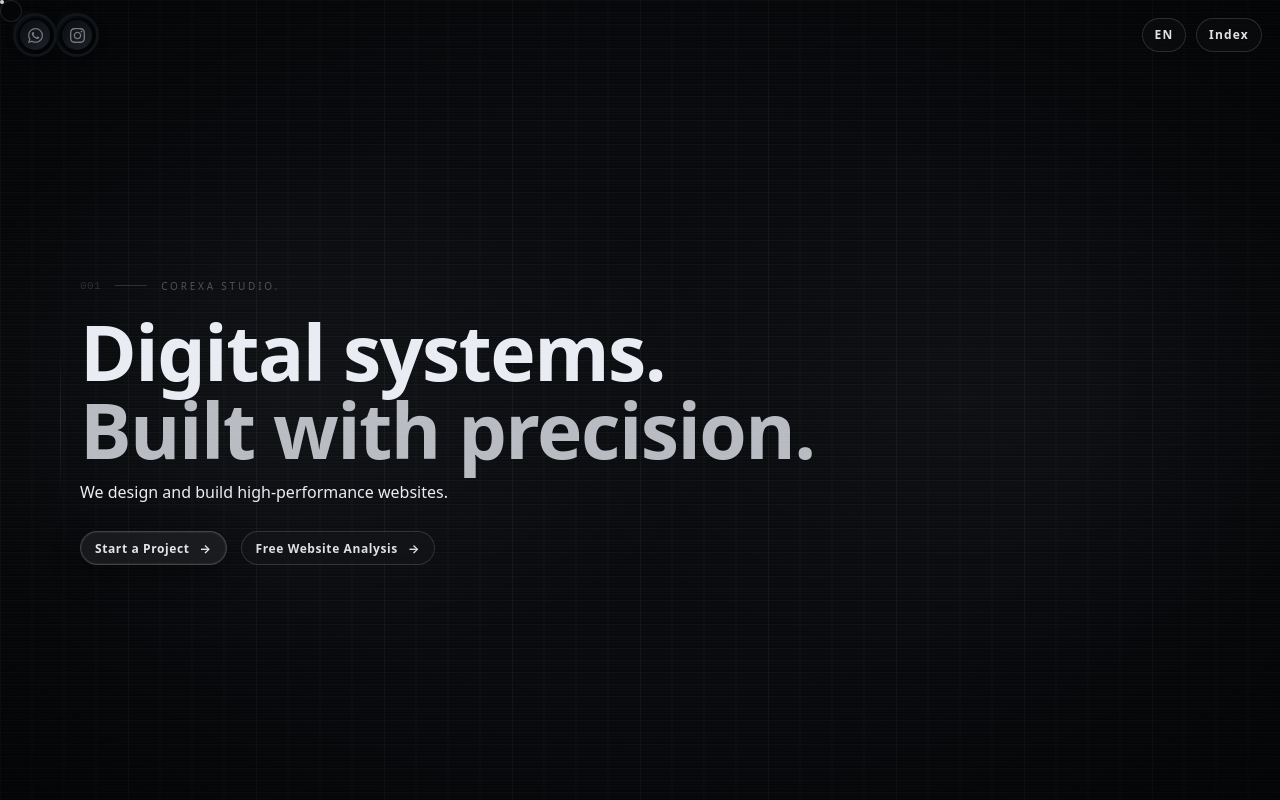
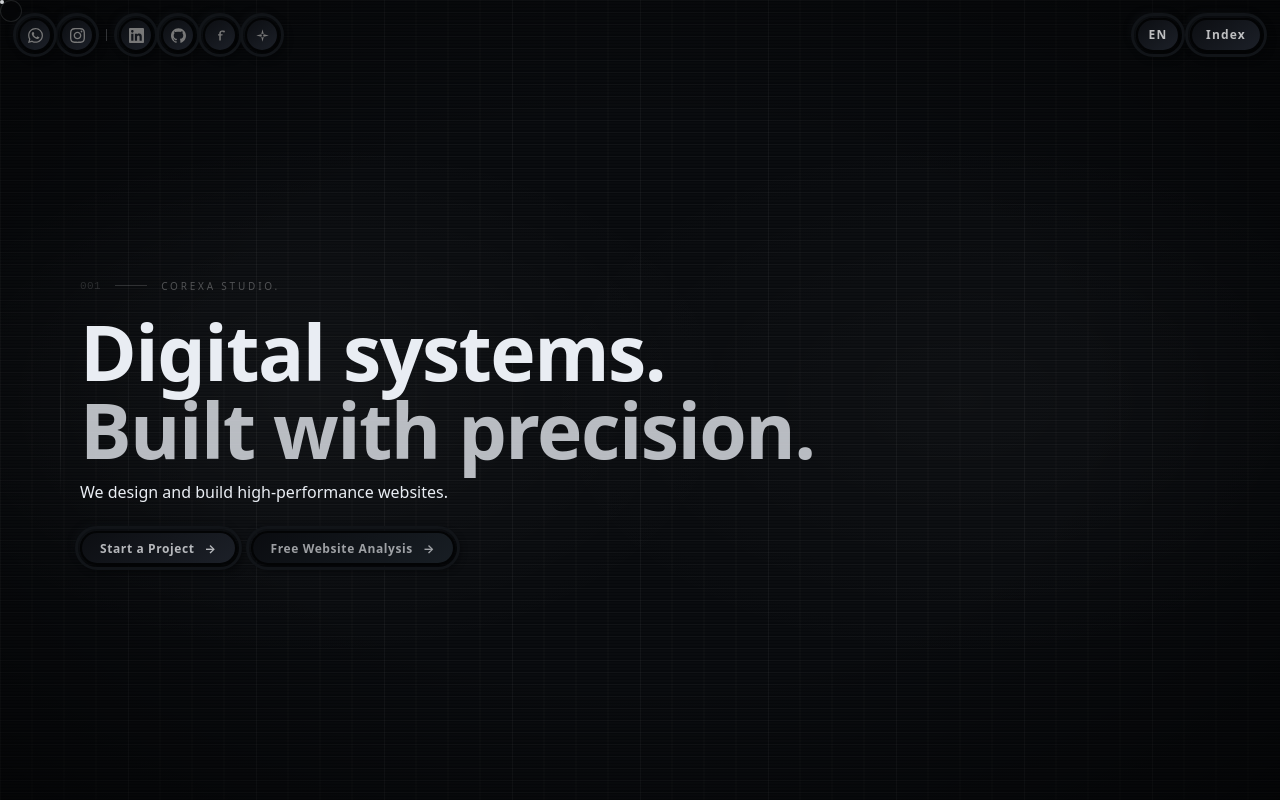
Before and after one commit to LucasHuDev/corexa-narrative, a React (Vite) app: page / in a window 1280 px wide. Shown: the top 800 px of the page. Built offline with nearby package versions, Linux system fonts and the light colour scheme.

Commit message:
feat: social profile buttons + unified button system + SEO fixes

```diff
--- a/src/components/SideNav.jsx
+++ b/src/components/SideNav.jsx
@@ -14,6 +14,12 @@ const WA_NUMBERS = [
 ];
 
 const IG_URL = "https://www.instagram.com/corexa.studio/";
+const LI_URL = "https://www.linkedin.com/in/lucas-huenul-4328853ab/";
+const GH_URL = "https://github.com/LucasHuDev";
+const FIVERR_URL = "https://www.fiverr.com/corexastudio";
+const CONTRA_URL = "https://contra.com/corexastudio";
+
+// ─── Icons ────────────────────────────────────────────────────────────────────
 
 const IconWA = () => (
   <svg
@@ -39,6 +45,60 @@ const IconIG = () => (
   </svg>
 );
 
+const IconLI = () => (
+  <svg
+    width="15"
+    height="15"
+    viewBox="0 0 24 24"
+    fill="currentColor"
+    aria-hidden="true"
+  >
+    <path d="M20.447 20.452h-3.554v-5.569c0-1.328-.027-3.037-1.852-3.037-1.853 0-2.136 1.445-2.136 2.939v5.667H9.351V9h3.414v1.561h.046c.477-.9 1.637-1.85 3.37-1.85 3.601 0 4.267 2.37 4.267 5.455v6.286zM5.337 7.433a2.062 2.062 0 01-2.063-2.065 2.064 2.064 0 112.063 2.065zm1.782 13.019H3.555V9h3.564v11.452zM22.225 0H1.771C.792 0 0 .774 0 1.729v20.542C0 23.227.792 24 1.771 24h20.451C23.2 24 24 23.227 24 22.271V1.729C24 .774 23.2 0 22.222 0h.003z" />
+  </svg>
+);
+
+const IconGH = () => (
+  <svg
+    width="15"
+    height="15"
+    viewBox="0 0 24 24"
+    fill="currentColor"
+    aria-hidden="true"
+  >
+    <path d="M12 .297c-6.63 0-12 5.373-12 12 0 5.303 3.438 9.8 8.205 11.385.6.113.82-.258.82-.577 0-.285-.01-1.04-.015-2.04-3.338.724-4.042-1.61-4.042-1.61C4.422 18.07 3.633 17.7 3.633 17.7c-1.087-.744.084-.729.084-.729 1.205.084 1.838 1.236 1.838 1.236 1.07 1.835 2.809 1.305 3.495.998.108-.776.417-1.305.76-1.605-2.665-.3-5.466-1.332-5.466-5.93 0-1.31.465-2.38 1.235-3.22-.135-.303-.54-1.523.105-3.176 0 0 1.005-.322 3.3 1.23.96-.267 1.98-.399 3-.405 1.02.006 2.04.138 3 .405 2.28-1.552 3.285-1.23 3.285-1.23.645 1.653.24 2.873.12 3.176.765.84 1.23 1.91 1.23 3.22 0 4.61-2.805 5.625-5.475 5.92.42.36.81 1.096.81 2.22 0 1.606-.015 2.896-.015 3.286 0 .315.21.69.825.57C20.565 22.092 24 17.592 24 12.297c0-6.627-5.373-12-12-12" />
+  </svg>
+);
+
+const IconFiverr = () => (
+  <svg
+    width="15"
+    height="15"
+    viewBox="0 0 24 24"
+    fill="currentColor"
+    aria-hidden="true"
+  >
+    <path d="M14.5 4C12 4 10 6 10 8.5V10H8v2h2v8h2.5v-8H15l.5-2h-3V8.5C12.5 7.1 13.4 6 14.5 6c.6 0 1.1.2 1.5.5l1-2C16.3 4.2 15.4 4 14.5 4z" />
+    <circle cx="17.5" cy="5.5" r="1.5" />
+  </svg>
+);
+
+const IconContra = () => (
+  <svg
+    width="15"
+    height="15"
+    viewBox="0 0 24 24"
+    fill="currentColor"
+    aria-hidden="true"
+  >
+    <polygon points="12,2 14,10 12,9 10,10" />
+    <polygon points="22,12 14,14 13,12 14,10" />
+    <polygon points="12,22 10,14 12,15 14,14" />
+    <polygon points="2,12 10,10 11,12 10,14" />
+  </svg>
+);
+
+// ─── Component ────────────────────────────────────────────────────────────────
+
 export default function SideNav() {
   const { t, lang } = useI18n();
   const [open, setOpen] = useState(false);
@@ -57,12 +117,17 @@ export default function SideNav() {
     { id: "contact", labelKey: "nav_request" },
   ];
 
+  const PROFILE_LINKS = [
+    { url: LI_URL, label: "LinkedIn", Icon: IconLI },
+    { url: GH_URL, label: "GitHub", Icon: IconGH },
+    { url: FIVERR_URL, label: "Fiverr", Icon: IconFiverr },
+    { url: CONTRA_URL, label: "Contra", Icon: IconContra },
+  ];
+
   useEffect(() => {
     if (!waOpen) return;
     const handler = (e) => {
-      if (waRef.current && !waRef.current.contains(e.target)) {
-        setWaOpen(false);
-      }
+      if (waRef.current && !waRef.current.contains(e.target)) setWaOpen(false);
     };
     document.addEventListener("mousedown", handler);
     return () => document.removeEventListener("mousedown", handler);
@@ -85,8 +150,7 @@ export default function SideNav() {
     const prevOverflow = document.documentElement.style.overflow;
     document.documentElement.style.overflow = "hidden";
     requestAnimationFrame(() => {
-      const first = panelRef.current?.querySelector("button, a");
-      first?.focus?.();
+      panelRef.current?.querySelector("button, a")?.focus?.();
     });
     return () => {
       document.documentElement.style.overflow = prevOverflow || "";
@@ -112,12 +176,8 @@ export default function SideNav() {
     });
   };
 
-  const getWaMessage = () => {
-    return String(lang).startsWith("es") ? WA_MSG_ES : WA_MSG_EN;
-  };
-
   const openWA = (number) => {
-    const msg = getWaMessage();
+    const msg = String(lang).startsWith("es") ? WA_MSG_ES : WA_MSG_EN;
     window.open(
       `https://wa.me/${number}?text=${encodeURIComponent(msg)}`,
       "_blank",
@@ -126,9 +186,14 @@ export default function SideNav() {
     setWaOpen(false);
   };
 
+  const openURL = (url) => window.open(url, "_blank", "noopener,noreferrer");
+
+  // ─── Topbar ───────────────────────────────────────────────────────────────
+
   const topbar = (
     <div className="topbar" aria-label="Top controls">
       <div className="social-btns">
+        {/* WhatsApp */}
         <div className="wa-wrap" ref={waRef}>
           <button
             className="icon-btn"
@@ -158,15 +223,33 @@ export default function SideNav() {
           )}
         </div>
 
+        {/* Instagram */}
         <button
           className="icon-btn"
           type="button"
           aria-label="Instagram"
-          onClick={() => window.open(IG_URL, "_blank", "noopener,noreferrer")}
+          onClick={() => openURL(IG_URL)}
           data-cursor="hover"
         >
           <IconIG />
         </button>
+
+        {/* Separator */}
+        <span className="social-btns__sep" aria-hidden="true" />
+
+        {/* Profile links: LinkedIn, GitHub, Fiverr, Contra */}
+        {PROFILE_LINKS.map(({ url, label, Icon }) => (
+          <button
+            key={label}
+            className="icon-btn"
+            type="button"
+            aria-label={label}
+            onClick={() => openURL(url)}
+            data-cursor="hover"
+          >
+            <Icon />
+          </button>
+        ))}
       </div>
 
       <div className="topbar__right">
@@ -185,6 +268,8 @@ export default function SideNav() {
       </div>
     </div>
   );
+
+  // ─── Render ───────────────────────────────────────────────────────────────
 
   return (
     <>
--- a/src/i18n/translations.js
+++ b/src/i18n/translations.js
@@ -117,10 +117,10 @@ export const translations = {
     form_error_send: "Send failed. Try again in a moment.",
 
     next_title: "What happens next",
-    next_1: "Reply in 24–48 hours",
-    next_2: "Scope + timeline proposal",
-    next_3: "Build plan with milestones",
-    next_4: "Launch + optimization pass",
+    next_1: "Reply in 24–48 hours.",
+    next_2: "Scope + timeline proposal.",
+    next_3: "Build plan with milestones.",
+    next_4: "Launch + optimization pass.",
 
     // Philosophy
     philo_aria: "Philosophy",
@@ -314,10 +314,10 @@ export const translations = {
     form_error_send: "No se pudo enviar. Probá de nuevo en un momento.",
 
     next_title: "Próximos pasos",
-    next_1: "Respuesta en 24–48 horas",
-    next_2: "Propuesta de alcance + timeline",
-    next_3: "Plan de desarrollo con hitos",
-    next_4: "Lanzamiento + optimización",
+    next_1: "Respuesta en 24–48 horas.",
+    next_2: "Propuesta de alcance + timeline.",
+    next_3: "Plan de desarrollo con hitos.",
+    next_4: "Lanzamiento + optimización.",
 
     // Philosophy
     philo_aria: "Filosofía",
--- a/src/styles/app.css
+++ b/src/styles/app.css
@@ -556,7 +556,7 @@
 }
 
 .next__item::before {
-  content: "â€”";
+  content: "-";
   position: absolute;
   left: 0;
   color: rgba(245, 247, 250, 0.35);
@@ -856,11 +856,11 @@
 
 .btn {
   appearance: none;
-  border: 1px solid rgba(255, 255, 255, 0.14);
-  background: rgba(255, 255, 255, 0.04);
-  color: rgba(245, 247, 250, 0.92);
+  border: 2px solid #030405;
+  background-image: linear-gradient(145deg, #0c0e12, #1c2028);
+  color: rgba(245, 247, 250, 0.72);
   border-radius: 999px;
-  padding: 10px 14px;
+  padding: 10px 18px;
   height: 34px;
   font: inherit;
   font-weight: 650;
@@ -871,23 +871,30 @@
   align-items: center;
   justify-content: center;
   gap: 10px;
-  backdrop-filter: blur(10px);
-  transition:
-    transform 160ms ease,
-    background 160ms ease,
-    border-color 160ms ease,
-    box-shadow 160ms ease,
-    opacity 160ms ease;
+  outline: 3px solid #111418;
+  outline-offset: 2px;
+  box-shadow:
+    4px 4px 10px #030405,
+    -3px -3px 8px #111418;
+  transition: all 160ms ease;
 }
 
 .btn:hover {
-  background: rgba(255, 255, 255, 0.06);
-  border-color: rgba(255, 255, 255, 0.22);
+  color: rgba(245, 247, 250, 0.92);
+  background-image: linear-gradient(145deg, #0f1116, #20242c);
+  box-shadow:
+    6px 6px 14px #020304,
+    -4px -4px 10px #141720;
   transform: translateY(-1px);
 }
 
 .btn:active {
-  transform: translateY(0);
+  color: rgba(245, 247, 250, 0.5);
+  background-image: linear-gradient(145deg, #1c2028, #0c0e12);
+  transform: translateY(1px);
+  box-shadow:
+    2px 2px 5px #020304,
+    -2px -2px 4px #0e1118;
 }
 
 .btn:focus-visible {
@@ -902,18 +909,15 @@
 }
 
 .btn--primary {
-  border-color: rgba(255, 255, 255, 0.18);
-  background: rgba(255, 255, 255, 0.06);
-  box-shadow:
-    0 10px 30px rgba(0, 0, 0, 0.35),
-    0 0 0 1px rgba(255, 255, 255, 0.06) inset;
+  border-color: #030405;
+  outline-color: #111418;
 }
 
 .btn--primary:hover {
   box-shadow:
-    0 14px 38px rgba(0, 0, 0, 0.42),
-    0 0 0 1px rgba(255, 255, 255, 0.1) inset,
-    0 0 0 6px rgba(79, 140, 255, 0.08);
+    6px 6px 14px #020304,
+    -4px -4px 10px #141720,
+    0 0 0 6px rgba(79, 140, 255, 0.06);
 }
 
 .topbar {
@@ -1032,13 +1036,11 @@
 .sidenav__toggle {
   position: static;
   height: 34px;
-  padding: 0 12px;
+  padding: 0 14px;
   border-radius: 999px;
-  border: 1px solid rgba(255, 255, 255, 0.14);
-  background: rgba(255, 255, 255, 0.02);
-  backdrop-filter: blur(10px);
-  -webkit-backdrop-filter: blur(10px);
-  color: rgba(255, 255, 255, 0.88);
+  border: 2px solid #030405;
+  background-image: linear-gradient(145deg, #0c0e12, #1c2028);
+  color: rgba(255, 255, 255, 0.72);
   font: inherit;
   font-family: inherit;
   font-weight: 650;
@@ -1046,24 +1048,34 @@
   letter-spacing: 0.1em;
   line-height: 1;
   cursor: pointer;
-  transition:
-    transform 160ms ease,
-    background 160ms ease,
-    border-color 160ms ease,
-    letter-spacing 160ms ease,
-    color 160ms ease;
+  display: inline-flex;
+  align-items: center;
+  justify-content: center;
+  outline: 3px solid #111418;
+  outline-offset: 2px;
+  box-shadow:
+    4px 4px 10px #030405,
+    -3px -3px 8px #111418;
+  transition: all 160ms ease;
 }
 
 .sidenav__toggle:hover {
-  transform: translateY(-1px) scale(1.04);
-  background: rgba(255, 255, 255, 0.05);
-  border-color: rgba(255, 255, 255, 0.22);
+  color: rgba(255, 255, 255, 0.92);
+  background-image: linear-gradient(145deg, #0f1116, #20242c);
+  box-shadow:
+    6px 6px 14px #020304,
+    -4px -4px 10px #141720;
+  transform: translateY(-1px);
   letter-spacing: 0.14em;
-  color: rgba(255, 255, 255, 0.94);
 }
 
 .sidenav__toggle:active {
-  transform: translateY(0) scale(1.01);
+  color: rgba(255, 255, 255, 0.5);
+  background-image: linear-gradient(145deg, #1c2028, #0c0e12);
+  transform: translateY(1px);
+  box-shadow:
+    2px 2px 5px #020304,
+    -2px -2px 4px #0e1118;
 }
 
 .sidenav__toggle:focus-visible {
@@ -1473,9 +1485,15 @@
 }
 
 .btn.btn--ghost {
-  border: 1px solid rgba(255, 255, 255, 0.14);
-  background: rgba(255, 255, 255, 0.02);
-  color: rgba(245, 247, 250, 0.9);
+  background-image: linear-gradient(145deg, #0a0c10, #181e24);
+  color: rgba(245, 247, 250, 0.62);
+  box-shadow:
+    3px 3px 8px #030405,
+    -2px -2px 6px #111418;
+}
+
+.btn.btn--ghost:hover {
+  color: rgba(245, 247, 250, 0.88);
 }
 
 @media (max-width: 980px) {
@@ -1839,3 +1857,12 @@
   position: relative;
   z-index: 4;
 }
+
+/* Social buttons separator */
+.social-btns__sep {
+  width: 1px;
+  height: 12px;
+  background: currentColor;
+  opacity: 0.2;
+  margin: 0 4px;
+}
```
